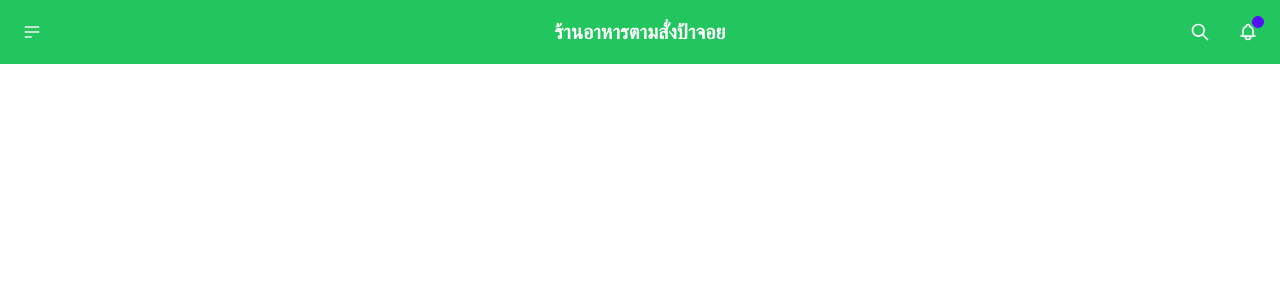
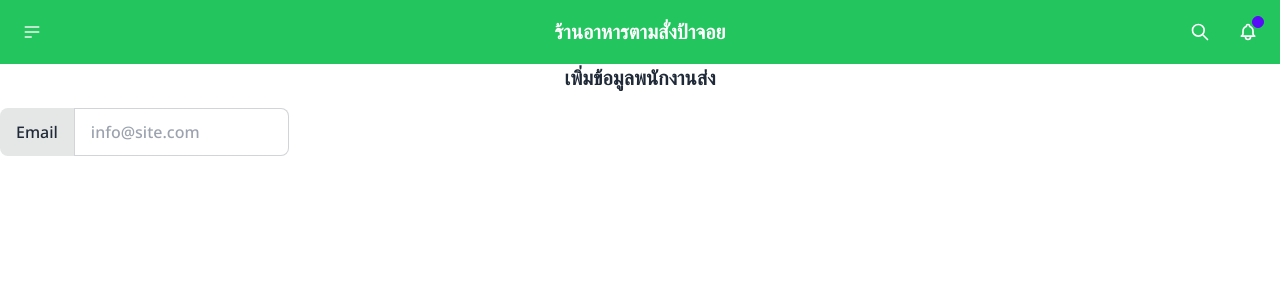
Before and after one commit to Powarut/492vueFirebase, a Vue app: page /add in a window 1280 px wide. Shown: the top 300 px of the page. Built offline with nearby package versions, Linux system fonts and the light colour scheme.

Commit message:
all+add rider

```diff
--- a/package.json
+++ b/package.json
@@ -12,8 +12,6 @@
   "dependencies": {
     "axios": "^1.4.0",
     "body-parser": "^1.20.2",
-    "bootstrap": "^5.3.0-alpha1",
-    "bootstrap-vue": "^2.23.1",
     "daisyui": "^2.51.6",
     "express": "^4.18.2",
     "feather-icons": "^4.29.0",
--- a/src/components/navbar_owner.vue
+++ b/src/components/navbar_owner.vue
@@ -8,14 +8,16 @@
       </label>
       <ul tabindex="0" class="menu menu-compact dropdown-content mt-3 p-2 shadow bg-green-500 rounded-box w-52 ">
         <li><a>เมนู</a></li>
-        <li><a>พนักงานส่ง</a></li>
+        <router-link to="/all"><li><a>พนักงานส่ง</a></li></router-link>
         <li><a>ออเดอร์</a></li>
         <li><a>ยอดขาย</a></li>
       </ul>
     </div>
   </div>
   <div class="navbar-center">
-    <a class="btn btn-ghost normal-case text-xl text-base-100">ร้านอาหารตามสั่งป้าจอย</a>
+    <router-link to="/home">
+      <a class="btn btn-ghost normal-case text-xl text-base-100">ร้านอาหารตามสั่งป้าจอย</a>
+    </router-link>
   </div>
   <div class="navbar-end">
     <button class="btn btn-ghost btn-circle text-base-100">
--- a/src/main.js
+++ b/src/main.js
@@ -1,6 +1,7 @@
 import { createApp } from 'vue'
 import App from './App.vue'
 import router from './router'
+
 import "./assets/style.css"
 import axios from 'axios'
 import VueAxios from 'vue-axios'
--- a/src/router/index.js
+++ b/src/router/index.js
@@ -1,7 +1,7 @@
 import { createRouter, createWebHistory } from 'vue-router'
 import Home from '../views/Home.vue'
 import Login from '../views/Login.vue'
-import Register from '../views/Register.vue'
+import add_rider from '../views/add_rider.vue'
 import Menu from '../views/Menu.vue'
 import Test from '../views/Test.vue'
 import testall_rider from '../views/testall_rider.vue'
@@ -15,27 +15,12 @@ const router = createRouter({
       component: Home
     },
     {
-      path: '/register',
-      name: 'register',
-      component: Register
+      path: '/add',
+      name: 'add',
+      component: add_rider
     },
     {
-      path: '/login',
-      name: 'login',
-      component: Login
-    },
-    {
-      path: '/menu',
-      name: 'menu',
-      component: Menu
-    },
-    {
-      path: '/test',
-      name: 'test',
-      component: Test
-    },
-    {
-      path: '/',
+      path: '/all',
       name: 'all_rider',
       component: testall_rider
     }
--- a/src/views/Test.vue
+++ b/src/views/Test.vue
@@ -4,7 +4,7 @@
 
 <template>
     <!--start grid -->
-    <div class="grid">
+    <!-- <div class="grid">
         <header class="page-header content">
             <h3>Header</h3>
         </header>
@@ -35,12 +35,12 @@
             <h3>Main</h3>
             <h3>Main</h3>
         </div>
-    </div>
+    </div> -->
     <!-- end grid -->
 </template>
 
 <style>
-.grid {
+/* .grid {
     display: grid;
     grid-template-columns: minmax(150px, 250px) auto;
     grid-template-rows: 100px minmax(250px, auto) 200px;
@@ -70,5 +70,5 @@
     background-color: white;
     box-sizing: border-box;
     padding: 10px;
-}
+} */
 </style>
--- /dev/null
+++ b/src/views/add_rider.vue
@@ -0,0 +1,17 @@
+<template>
+    <h1 class="text-xl font-bold">เพิ่มข้อมูลพนักงานส่ง</h1>
+    <div class="form-control">
+        <label class="label">
+        </label>
+        <label class="input-group">
+            <span>Email</span>
+            <input type="text" placeholder="info@site.com" class="input input-bordered"/>
+        </label>
+    </div>
+</template>
+
+<script setup>
+
+</script>
+
+<style lang="scss" scoped></style>
--- a/src/views/testall_rider.vue
+++ b/src/views/testall_rider.vue
@@ -1,5 +1,7 @@
 <template>
-    <div>
+    <router-link to="/add">
+        <button class="bg-blue-600 text-base-100 font-bold w-24 h-10 mb-2 rounded-lg hover:bg-blue-700">เพิ่ม</button>
+    </router-link>
     <div class="overflow-x-auto">
         <table class="table w-full">
             <!-- head -->
@@ -79,7 +81,6 @@
 
         </table>
     </div>
-    </div>
 </template>
 
 <script setup>
```
Also changed, not shown: 1 other file (tests, documents, lock files or other folders). Lines whose indentation alone changed are shown as unchanged.
